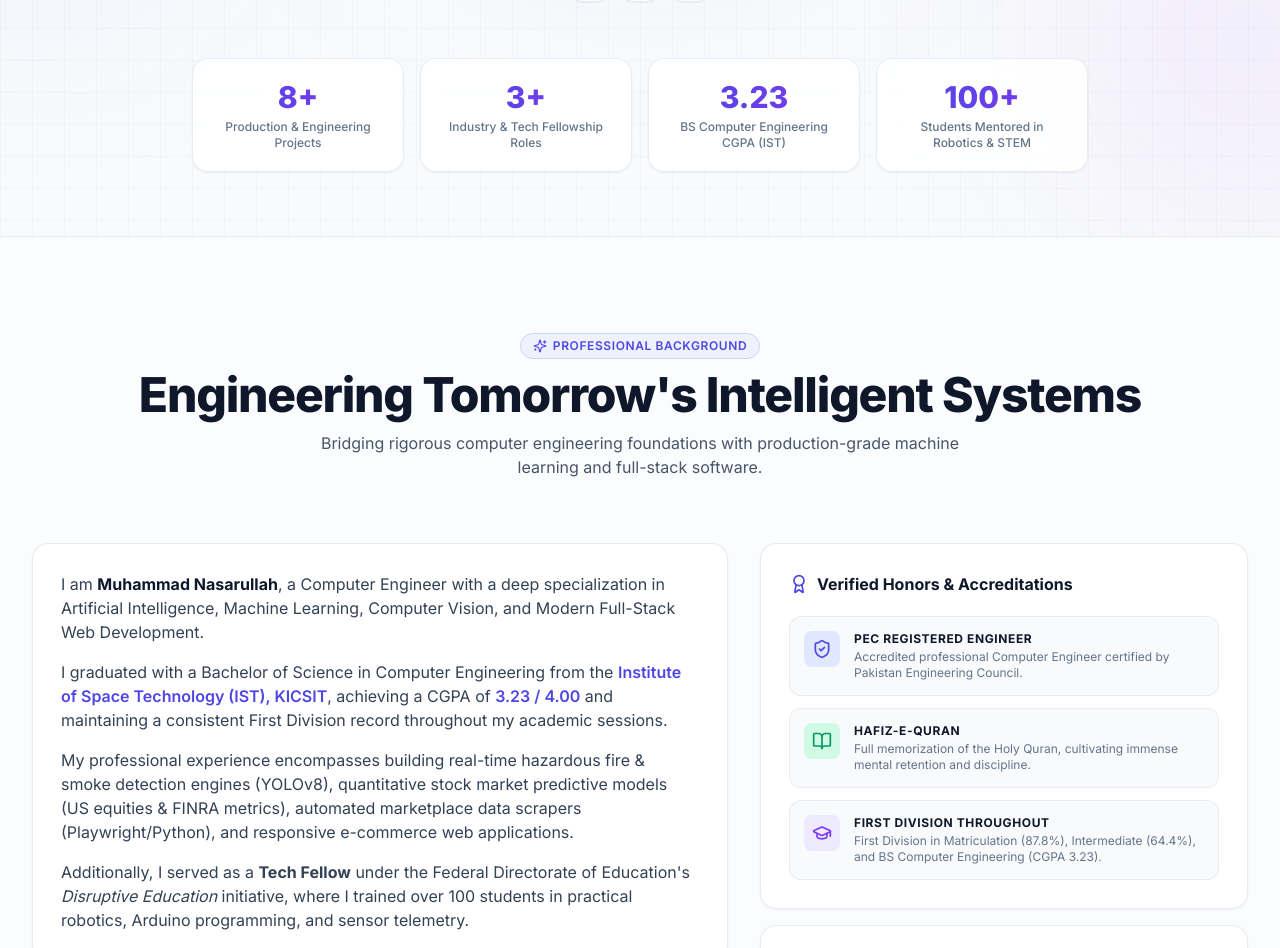
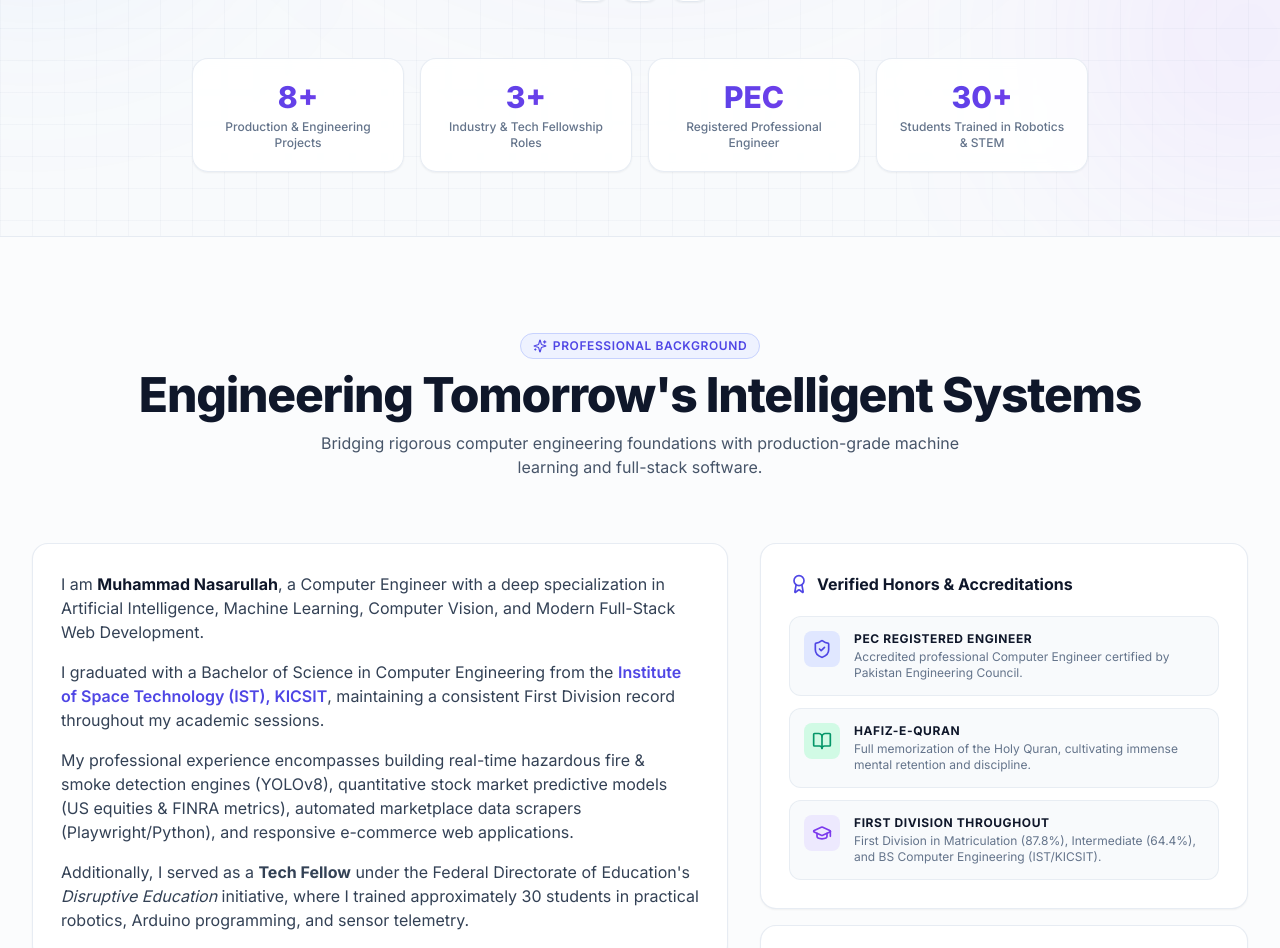
Before and after one commit to MuhammadNasarullah575/Portfolio, a Next.js app: page / in a window 1280 px wide. Shown: the part 644-1592 px from the top of the page. Built offline with nearby package versions, Linux system fonts and the light colour scheme.

Commit message:
Update About intro: remove CGPA and update Tech Fellow student count to 30

```diff
--- a/src/components/About.tsx
+++ b/src/components/About.tsx
@@ -81,7 +81,7 @@ export default function About() {
               </p>
 
               <p>
-                I graduated with a Bachelor of Science in Computer Engineering from the <strong className="text-indigo-600 dark:text-indigo-400 font-semibold">Institute of Space Technology (IST), KICSIT</strong>, achieving a CGPA of <strong className="text-indigo-600 dark:text-indigo-400 font-semibold">3.23 / 4.00</strong> and maintaining a consistent First Division record throughout my academic sessions.
+                I graduated with a Bachelor of Science in Computer Engineering from the <strong className="text-indigo-600 dark:text-indigo-400 font-semibold">Institute of Space Technology (IST), KICSIT</strong>, maintaining a consistent First Division record throughout my academic sessions.
               </p>
 
               <p>
@@ -89,7 +89,7 @@ export default function About() {
               </p>
 
               <p>
-                Additionally, I served as a <strong>Tech Fellow</strong> under the Federal Directorate of Education's <em>Disruptive Education</em> initiative, where I trained over 100 students in practical robotics, Arduino programming, and sensor telemetry.
+                Additionally, I served as a <strong>Tech Fellow</strong> under the Federal Directorate of Education's <em>Disruptive Education</em> initiative, where I trained approximately 30 students in practical robotics, Arduino programming, and sensor telemetry.
               </p>
             </div>
 
@@ -152,7 +152,7 @@ export default function About() {
                       First Division Throughout
                     </h4>
                     <p className="text-xs text-slate-500 dark:text-slate-400 mt-0.5">
-                      First Division in Matriculation (87.8%), Intermediate (64.4%), and BS Computer Engineering (CGPA 3.23).
+                      First Division in Matriculation (87.8%), Intermediate (64.4%), and BS Computer Engineering (IST/KICSIT).
                     </p>
                   </div>
                 </div>
--- a/src/components/Contact.tsx
+++ b/src/components/Contact.tsx
@@ -181,6 +181,19 @@ export default function Contact({ preselectedService }: ContactProps) {
                 </div>
                 <ExternalLink className="w-3.5 h-3.5 text-slate-400 group-hover:text-emerald-600" />
               </a>
+
+              <a
+                href="https://wa.me/923000000000"
+                target="_blank"
+                rel="noopener noreferrer"
+                className="flex items-center justify-between p-3.5 rounded-2xl bg-slate-50 dark:bg-slate-800/60 hover:bg-emerald-50 dark:hover:bg-slate-800 border border-slate-200/60 dark:border-slate-700/80 text-xs font-semibold text-slate-800 dark:text-slate-200 hover:text-emerald-600 transition group"
+              >
+                <div className="flex items-center gap-3">
+                  <MessageCircle className="w-4 h-4 text-emerald-600" />
+                  <span>WhatsApp Direct Connect</span>
+                </div>
+                <ExternalLink className="w-3.5 h-3.5 text-slate-400 group-hover:text-emerald-600" />
+              </a>
             </div>
 
           </div>
--- a/src/components/Education.tsx
+++ b/src/components/Education.tsx
@@ -69,7 +69,7 @@ export default function Education() {
 
                 <div className="text-right shrink-0">
                   <span className="inline-block px-3 py-1 rounded-lg bg-emerald-500/10 border border-emerald-500/30 font-mono font-bold text-emerald-300 text-sm">
-                    CGPA {education.cgpa}
+                    First Division
                   </span>
                 </div>
               </div>
--- a/src/components/HardwareLab.tsx
+++ b/src/components/HardwareLab.tsx
@@ -44,7 +44,7 @@ export default function HardwareLab() {
               6 Physical Prototypes
             </span>
             <span className="px-3.5 py-2 rounded-xl bg-emerald-50 dark:bg-emerald-950/60 border border-emerald-200 dark:border-emerald-800/60 text-emerald-700 dark:text-emerald-400 shadow-sm">
-              100+ Students Mentored
+              30+ Students Trained
             </span>
           </div>
         </div>
--- a/src/components/LearningPath.tsx
+++ b/src/components/LearningPath.tsx
@@ -107,7 +107,7 @@ export default function LearningPath() {
               Tech Fellow — Federal Directorate of Education (FDE) & LearnOBots
             </h4>
             <p className="text-xs text-[#9da7b3] font-mono mt-0.5">
-              Empowered 100+ students through practical STEM, microcontrollers, sensor kits, and creative hardware innovation.
+              Empowered 30+ students through practical STEM, microcontrollers, sensor kits, and creative hardware innovation.
             </p>
           </div>
         </div>
--- a/src/components/ResumeModal.tsx
+++ b/src/components/ResumeModal.tsx
@@ -95,7 +95,7 @@ export default function ResumeModal({ isOpen, onClose }: ResumeModalProps) {
               Professional Summary
             </h2>
             <p className="text-slate-700 dark:text-slate-300 leading-relaxed print:text-slate-800 text-xs sm:text-sm">
-              Computer Engineer (IST / KICSIT, CGPA 3.23) and PEC Registered Engineer with verified experience across production AI/ML systems, computer vision (YOLOv8), automated web scraping (Playwright/Python), and full-stack web engineering. Proven ability to translate complex deep learning architectures into scalable, high-performance applications and prototype embedded IoT systems.
+              Computer Engineer (IST / KICSIT) and PEC Registered Engineer with verified experience across production AI/ML systems, computer vision (YOLOv8), automated web scraping (Playwright/Python), and full-stack web engineering. Proven ability to translate complex deep learning architectures into scalable, high-performance applications and prototype embedded IoT systems.
             </p>
           </div>
 
@@ -197,8 +197,8 @@ export default function ResumeModal({ isOpen, onClose }: ResumeModalProps) {
                   PEC Registered Engineer • Hafiz-e-Quran
                 </span>
               </div>
-              <div className="font-bold text-indigo-600 dark:text-indigo-400 print:text-indigo-800 text-sm">
-                CGPA 3.23 / 4.00
+              <div className="font-bold text-indigo-600 dark:text-indigo-400 print:text-indigo-800 text-xs sm:text-sm">
+                First Division
               </div>
             </div>
           </div>
--- a/src/data/portfolioData.ts
+++ b/src/data/portfolioData.ts
@@ -81,11 +81,10 @@ export const personalData = {
   education: {
     degree: "Bachelor of Science in Computer Engineering",
     institution: "Institute of Space Technology (IST), KICSIT",
-    cgpa: "3.23 / 4.00",
     pecRegistered: true,
     hafizEQuran: true,
     academics: [
-      { label: "BS Computer Engineering (IST/KICSIT)", score: "CGPA 3.23 / 4.00", note: "First Division" },
+      { label: "BS Computer Engineering (IST/KICSIT)", score: "First Division", note: "Academic Distinction" },
       { label: "Intermediate (Pre-Engineering)", score: "64.4%", note: "First Division" },
       { label: "Matriculation (Science)", score: "87.8%", note: "First Division / High Distinction" },
     ],
@@ -99,13 +98,13 @@ export const personalData = {
   heroStats: [
     { value: "8+", label: "Production & Engineering Projects" },
     { value: "3+", label: "Industry & Tech Fellowship Roles" },
-    { value: "3.23", label: "BS Computer Engineering CGPA (IST)" },
-    { value: "100+", label: "Students Mentored in Robotics & STEM" },
+    { value: "PEC", label: "Registered Professional Engineer" },
+    { value: "30+", label: "Students Trained in Robotics & STEM" },
   ],
   bioParagraphs: [
     "I am Muhammad Nasarullah, a Computer Engineer with a deep passion for Artificial Intelligence, Machine Learning, Full-Stack Web Development, and cyber-physical systems.",
-    "I hold a Bachelor's degree in Computer Engineering from the Institute of Space Technology (IST), KICSIT, with a CGPA of 3.23/4.00. I combine the analytical rigor of hardware & system engineering with modern full-stack web architectures and deep learning pipelines.",
-    "My hands-on experience spans across production AI/ML systems, automated web scraping (Playwright/Python), computer vision, robotics, IoT, and educational technology. As a Tech Fellow under the Federal Directorate of Education's Disruptive Education initiative, I trained 100+ students in practical STEM, Arduino, sensors, and hardware prototyping.",
+    "I hold a Bachelor's degree in Computer Engineering from the Institute of Space Technology (IST), KICSIT. I combine the analytical rigor of hardware & system engineering with modern full-stack web architectures and deep learning pipelines.",
+    "My hands-on experience spans across production AI/ML systems, automated web scraping (Playwright/Python), computer vision, robotics, IoT, and educational technology. As a Tech Fellow under the Federal Directorate of Education's Disruptive Education initiative, I trained 30+ students in practical STEM, Arduino, sensors, and hardware prototyping.",
     "I believe in continuous learning, practical experimentation, and engineering intelligent software that solves real-world human and commercial challenges."
   ],
   vision: "My vision is to contribute to the development of intelligent technologies that make everyday processes smarter, faster, and more efficient. I aim to grow at the intersection of AI/ML and Full-Stack Engineering, transforming complex algorithms into scalable, accessible products."
```
